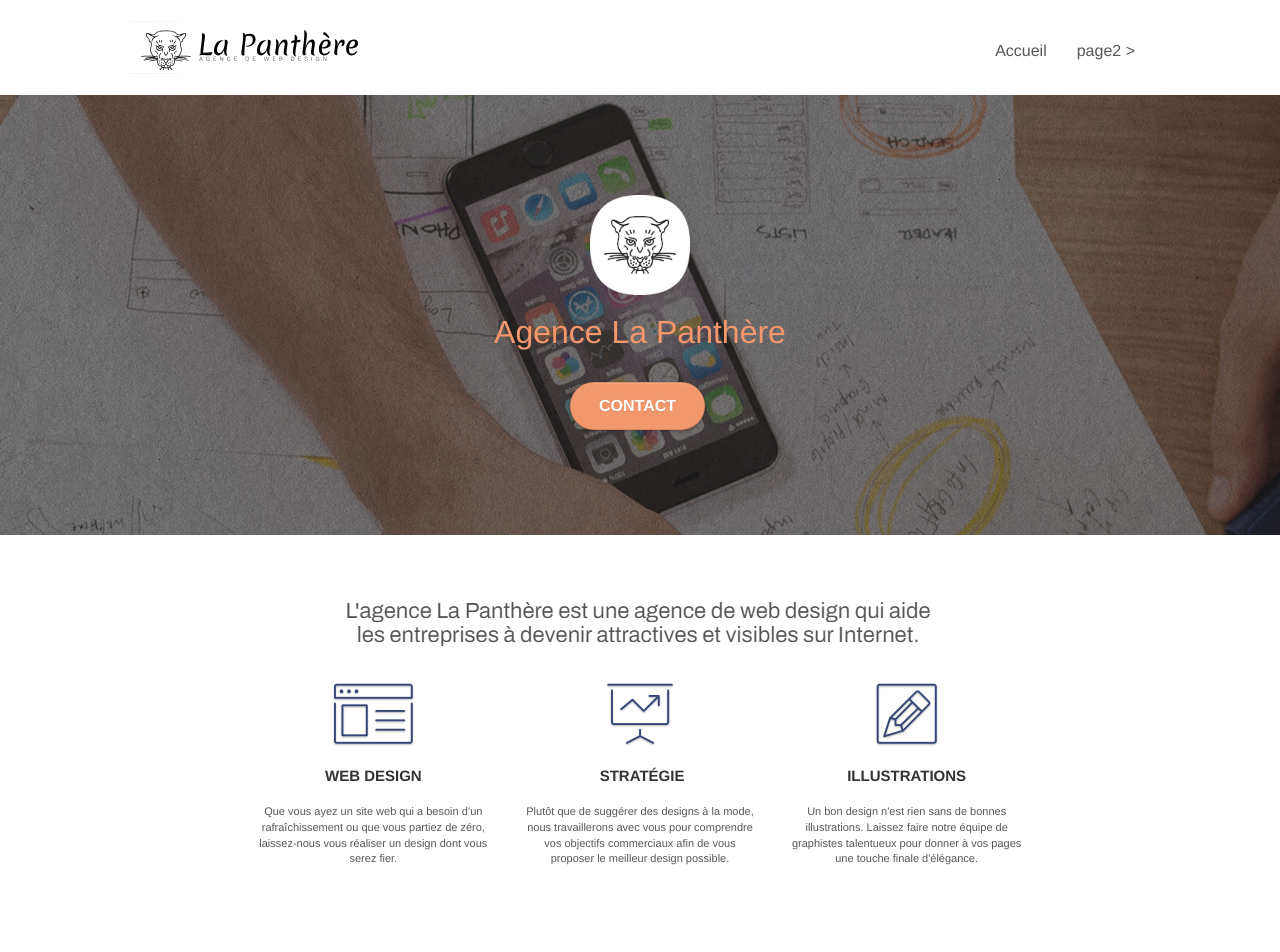
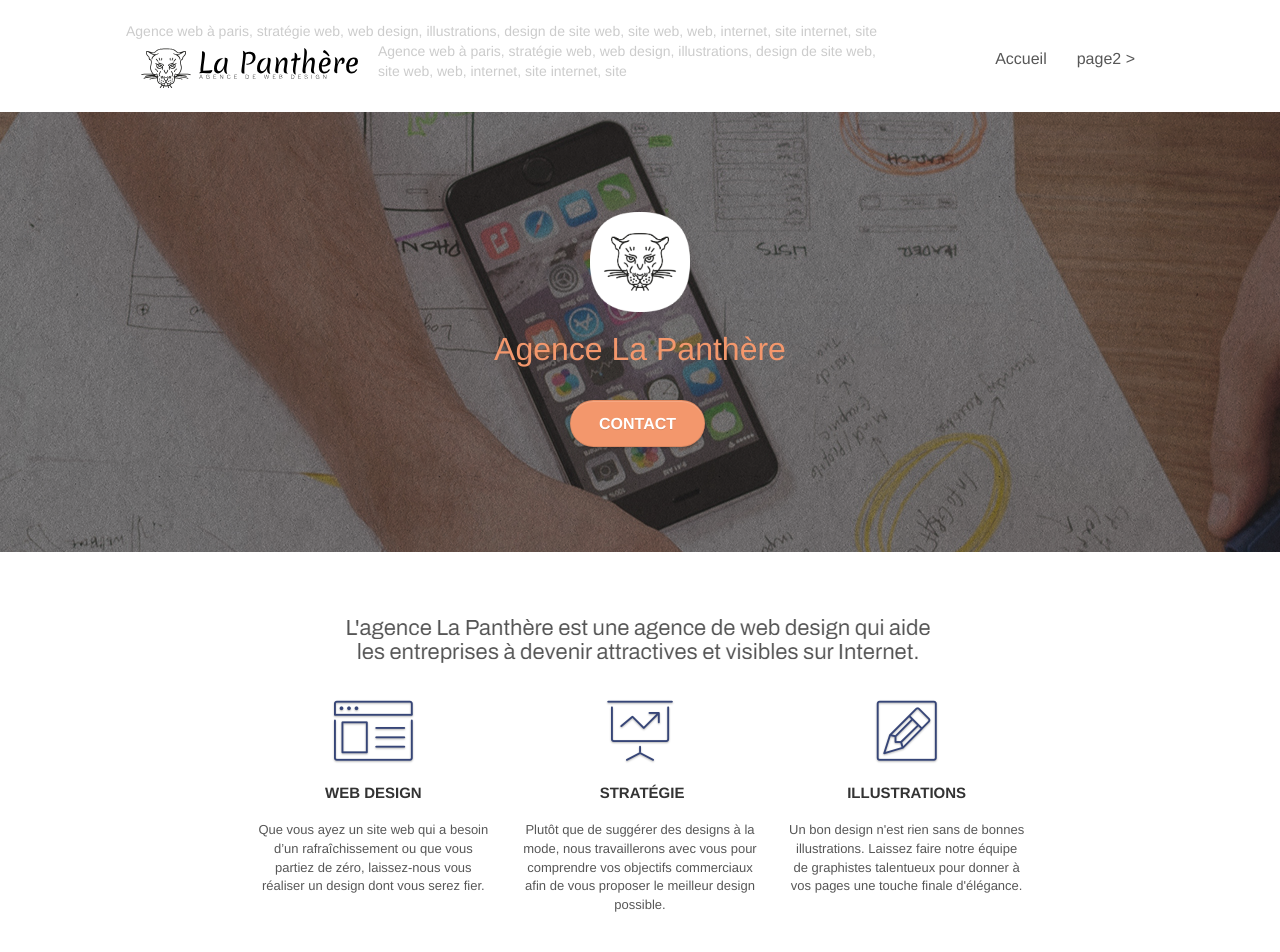
Before and after one commit to Adrien-A51/Site-la-panthere-avant-optimisation, a plain HTML site: page index.html in a window 1280 px wide. Shown: the top 952 px of the page. Drawn offline with Linux system fonts and the light colour scheme.

Commit message:
Augmentation taille texte -12px

```diff
--- a/index.html
+++ b/index.html
@@ -44,9 +44,9 @@
 
 		<nav class="navbar row">
 			<div class="navbar-header">
-				<div class="keywords" style="color:#cccccc;font-size:1px;">Agence web à paris, stratégie web, web design, illustrations, design de site web, site web, web, internet, site internet, site</div>
+				<div class="keywords" style="color:#cccccc;">Agence web à paris, stratégie web, web design, illustrations, design de site web, site web, web, internet, site internet, site</div>
 				<a class="navbar-brand" href="index.html"><img src="img/agence-la-panthere-monochrome.svg" alt="paris web design logo agence web meilleure agence" height="40" /></a>
-				<div class="keywords" style="color:#cccccc;font-size:1px;">Agence web à paris, stratégie web, web design, illustrations, design de site web, site web, web, internet, site internet, site</div>
+				<div class="keywords" style="color:#cccccc;">Agence web à paris, stratégie web, web design, illustrations, design de site web, site web, web, internet, site internet, site</div>
 				<button id="nav-toggle" type="button" class="ui-navbar-toggle navbar-toggle" data-toggle="collapse" data-target=".navbar-1">
 					<span class="sr-only">Toggle navigation</span><span class="icon-bar"></span><span class="icon-bar"></span><span class="icon-bar"></span>
 				</button>
--- a/style.css
+++ b/style.css
@@ -677,7 +677,7 @@ a {
 }
 
 p {
-    font-size: 11px;
+    font-size: 13px;
 }
 
 .tight-width-whitespace {
```
Also changed, not shown: page2.html (+2 -2 lines).
